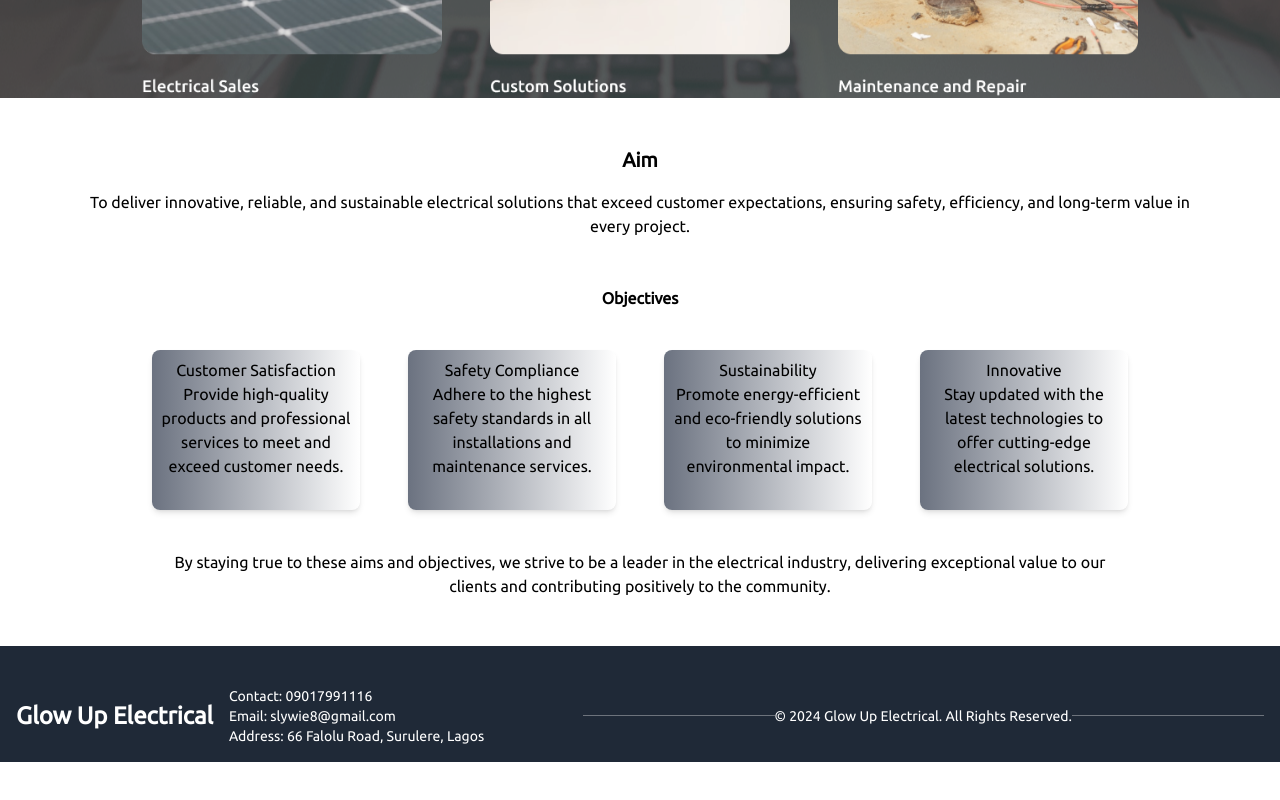
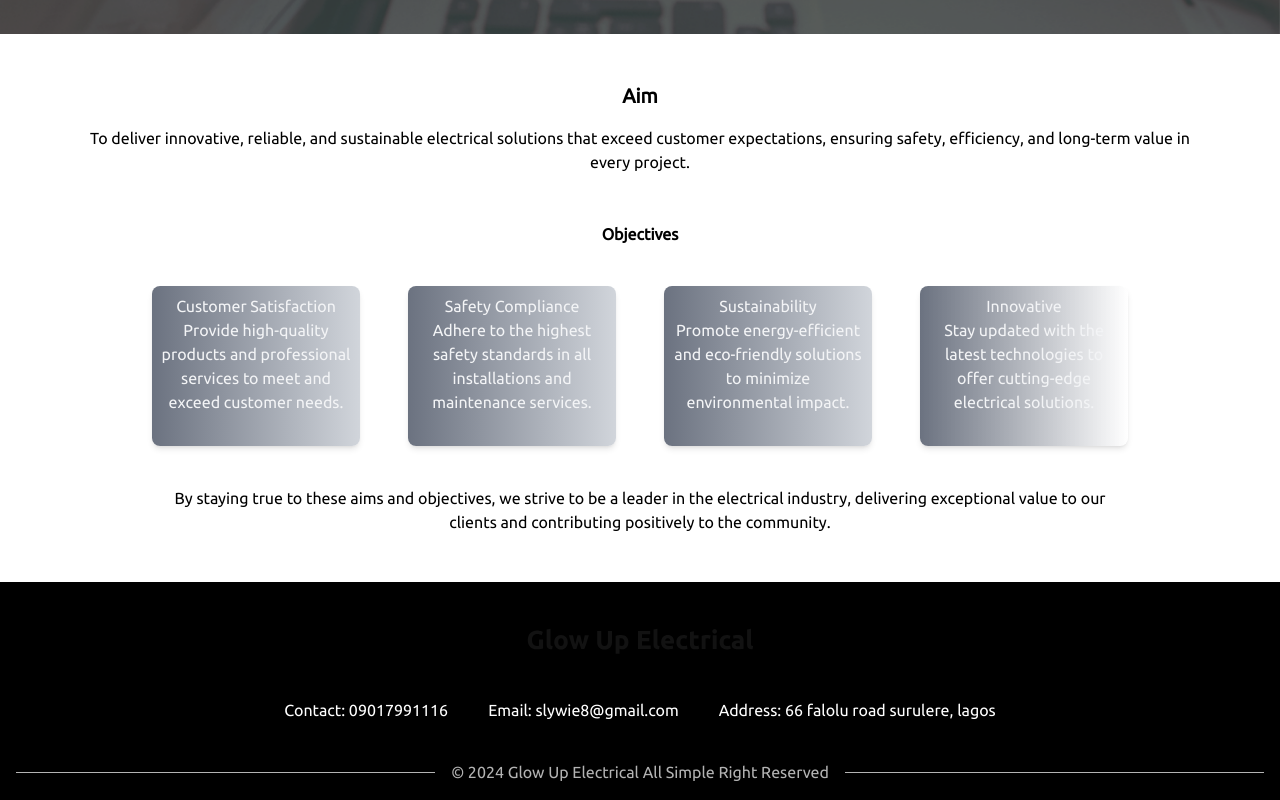
Before and after one commit to Ogfejiro/Glowup, a Next.js app: page / in a window 1280 px wide. Shown: the part 3093-3893 px from the top of the page. Before the commit the page ends 3855 px from the top, so only its background shows below. Built offline with nearby package versions, Linux system fonts and the light colour scheme.

Commit message:
changed things

```diff
--- a/components/Aim.jsx
+++ b/components/Aim.jsx
@@ -4,32 +4,32 @@ const Aim = () => {
   return (
     <div>
       <div className='text-center pt-12 pb-12'>
-        <h1 className='pb-4 font-bold text-xl'>Aim</h1>
-        <p className='padding-x'>To deliver innovative, reliable, and sustainable electrical solutions that exceed customer expectations, ensuring safety, efficiency, and long-term value in every project.</p>
+        <h1 className='pb-4 font-bold text-xl' data-aos="fade-left">Aim</h1>
+        <p className='padding-x' data-aos="fade-right">To deliver innovative, reliable, and sustainable electrical solutions that exceed customer expectations, ensuring safety, efficiency, and long-term value in every project.</p>
         <h2 className='pt-12 font-bold'>Objectives</h2>
-        <div className='flex flex-col md:flex-row justify-center items-center gap-12 pt-10'>
-            <div>
-            <div className="bg-gradient-to-r from-gray-500 to-white-100 p-2 rounded-lg shadow-md w-52 h-40">
-            <div className="text-center">
-    <p data-aos="zoom-in">Customer Satisfaction</p>
+        <div className='flex flex-col md:flex-row justify-center items-center gap-12 pt-10 '>
+            <div className=''>
+            <div className="bg-gradient-to-r from-gray-500 to-gray-300 p-2 rounded-lg shadow-md w-52 h-40" data-aos="fade-left">
+            <div className=" text-gray-100 text-center">
+    <p>Customer Satisfaction</p>
     <p>Provide high-quality products and professional services to meet and exceed customer needs.</p></div>
 </div>
             </div>
-            <div className="bg-gradient-to-r from-gray-500 to-white-100 p-2 rounded-lg shadow-md w-52 h-40">
-                <div className='text-center'>
+            <div className="bg-gradient-to-r from-gray-500 to-gray-300 p-2 rounded-lg shadow-md w-52 h-40" data-aos="fade-right">
+                <div className='text-gray-100 text-center'>
                     <p>Safety Compliance</p>
                     <p>Adhere to the highest safety standards in all installations and maintenance services.</p>
                 </div>
             </div>
-            <div className='bg-gradient-to-r from-gray-500 to-white-100 p-2 rounded-lg shadow-md w-52 h-40'>
-                <div className='text-center'>
+            <div className='bg-gradient-to-r from-gray-500 to-gray-300 p-2 rounded-lg shadow-md w-52 h-40' data-aos="fade-left">
+                <div className='text-gray-100 text-center'>
                     <p>Sustainability</p>
                     <p>Promote energy-efficient and eco-friendly solutions to minimize environmental impact.</p>
                 </div>
             </div>
 
-            <div className='bg-gradient-to-r from-gray-500 to-white-100 p-2 rounded-lg shadow-md w-52 h-40'>
-                <div className=' text-center'>
+            <div className='bg-gradient-to-r from-gray-500 to-white-100 p-2 rounded-lg shadow-md w-52 h-40' data-aos="fade-right">
+                <div className=' text-gray-100 text-center'>
                     <p>Innovative</p>
                     <p>Stay updated with the latest technologies to offer cutting-edge electrical solutions.</p>
                 </div>
--- a/components/Footer.jsx
+++ b/components/Footer.jsx
@@ -3,33 +3,34 @@ import Image from 'next/image';
 
 const Footer = () => {
   return (
-    <footer className="bg-gray-800 text-white py-4 pt-10">
-      <div className="container mx-auto px-4">
-        <div className="flex flex-col md:flex-row justify-between items-center gap-4">
-          <div className="flex items-center">
-            <h1 className="text-2xl font-bold">Glow Up Electrical</h1>
-            <div className="ml-4">
-              <p className="text-sm">Contact: 09017991116</p>
-              <p className="text-sm">Email: slywie8@gmail.com</p>
-              <p className="text-sm">Address: 66 Falolu Road, Surulere, Lagos</p>
+    <footer className="bg-black text-white py-4 pt-10">
+      <div className="container mx-auto px-4"> {/* Wrap entire footer content */}
+        <div className="flex justify-center mb-8"> {/* Center logo horizontally */}
+        <div className="flex-shrink-0 text-white">
+          <Image
+            src="/logo.svg"
+            alt="Logo"
+            width={227}
+            height={38}
+            className="md:w-[227px] md:h-[38px] h-[30px] w-[187px]"
+          />
+        </div>
+        </div>
+
+        <div className=" text-center leading-9 md:flex md:justify-center md:items-center gap-10"> {/* Flex on large screens */}
+          <p>Contact: 09017991116</p>
+          <p>Email: slywie8@gmail.com</p>
+          <p>Address: 66 falolu road surulere, lagos</p>
+        </div>
+
+
+        <div className="mt-8">
+          <div className="flex items-center gap-4 text-[rgba(255,255,255,.7)]">
+            <div className="h-[.5px] grow bg-[rgba(255,255,255,.7)]" />
+            <div className="text-center">
+              &copy; 2024 Glow Up Electrical All Simple Right Reserved
             </div>
-          </div>
-          <div className="flex justify-between items-center">
-            <Image
-              src="/images/section/Line 6.png"
-              alt="line"
-              width={30}
-              height={4}
-              className="md:w-48"
-            />
-            <p className="text-sm">© 2024 Glow Up Electrical. All Rights Reserved.</p>
-            <Image
-              src="/images/section/Line 6.png"
-              alt="line"
-              width={30}
-              height={4}
-              className="md:w-48"
-            />
+            <div className="h-[.5px] grow bg-[rgba(255,255,255,.7)]" />
           </div>
         </div>
       </div>
--- a/components/Services.jsx
+++ b/components/Services.jsx
@@ -5,18 +5,18 @@ const Services = () => {
   return (
     <section className="bg-hero-pattern bg-cover bg-center bg-fixed opacity-80" >
          <div className='text-center text-white'>
-            <h1 className='pt-10 pb-10 text-2xl '>Services</h1>
-            <p className='padding-x'>We offer services tailored to meet your unique needs. Whether you're outfitting your home, upgrading your business infrastructure, or tackling a large-scale project, our team of experienced professionals is here to ensure quality, safety, and reliability.</p>
-            <div className="flex flex-col md:flex-row justify-center items-center gap-12 pt-10">
-  <div className="">
+            <h1 className='pt-10 pb-10 text-2xl' data-aos="zoom-in">Services</h1>
+            <p className='padding-x' data-aos="fade-in">We offer services tailored to meet your unique needs. Whether you're outfitting your home, upgrading your business infrastructure, or tackling a large-scale project, our team of experienced professionals is here to ensure quality, safety, and reliability.</p>
+            <div className="flex flex-col md:flex-row justify-center items-center gap-12 pt-10 pb-10">
+  <div className="padding-x" data-aos="flip-left">
     <Image src="/images/section/solar.png" alt="Man Image" width={300} height={150} />
 
   </div>
-  <div className="">
+  <div className="padding-x" data-aos="flip-right">
     <Image src="/images/section/peps.png" alt="Man Image" width={300} height={150} />
 
   </div>
-  <div className="">
+  <div className="padding-x" data-aos="flip-up">
     <Image src="/images/section/man.png" alt="Man Image" width={300} height={150} />
 
   </div>
```
